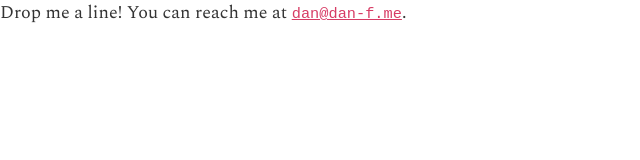
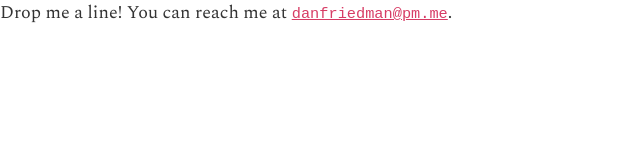
Before and after one commit to dan-f/dan-f.me, a Gatsby site: page /contact in a window 1280 px wide. Shown: the full height of the page, 0-640 px from the left. Built offline with nearby package versions, Linux system fonts and the light colour scheme; Gatsby itself is replaced by a stand-in of ours; some packages are replaced by stand-ins of ours.

Commit message:
Update email address

```diff
--- a/src/pages/contact.js
+++ b/src/pages/contact.js
@@ -14,7 +14,7 @@ export default () => (
       </SrOnly>
     </header>
     <div>
-      Drop me a line! You can reach me at <InlineMono>dan@dan-f.me</InlineMono>.
+      Drop me a line! You can reach me at <InlineMono>danfriedman@pm.me</InlineMono>.
     </div>
   </section>
 )
```
